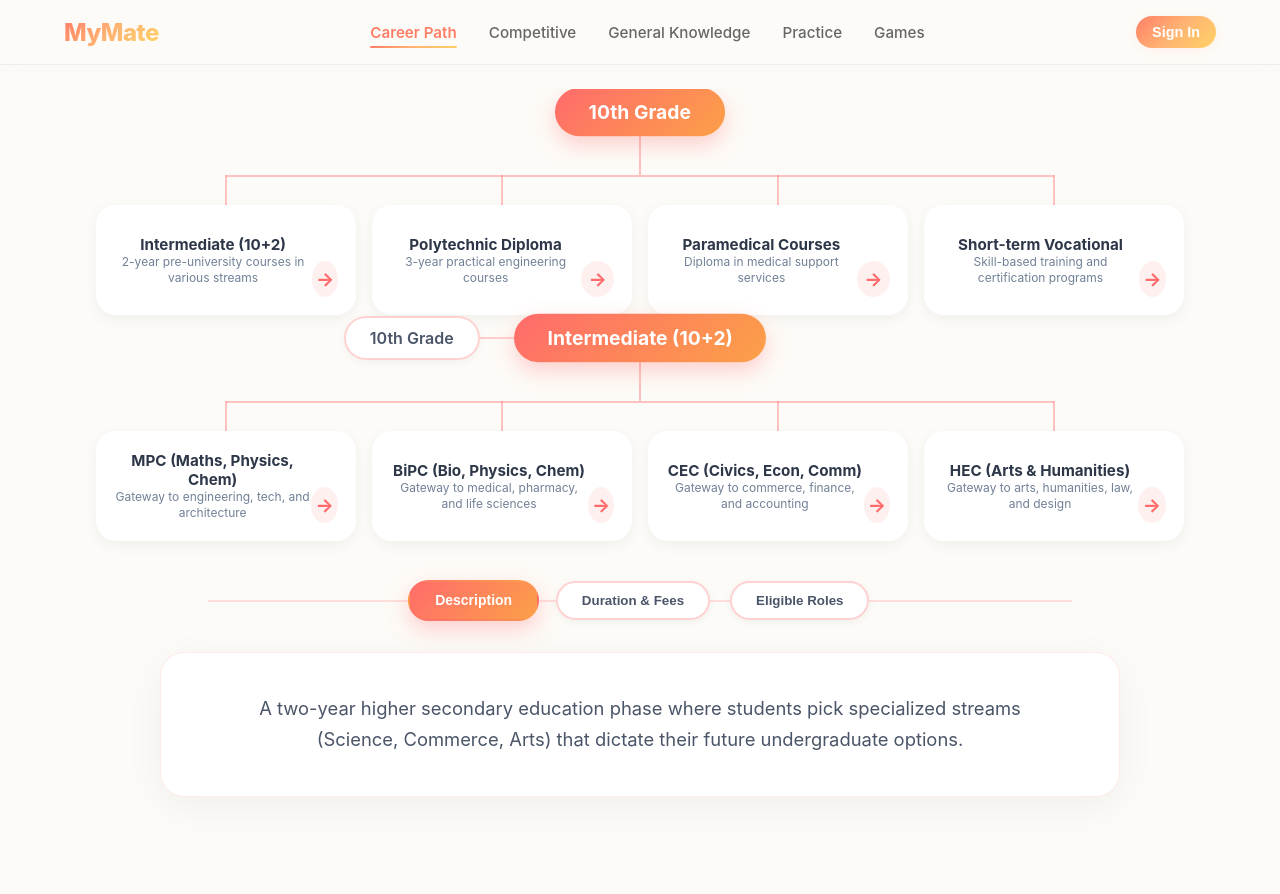
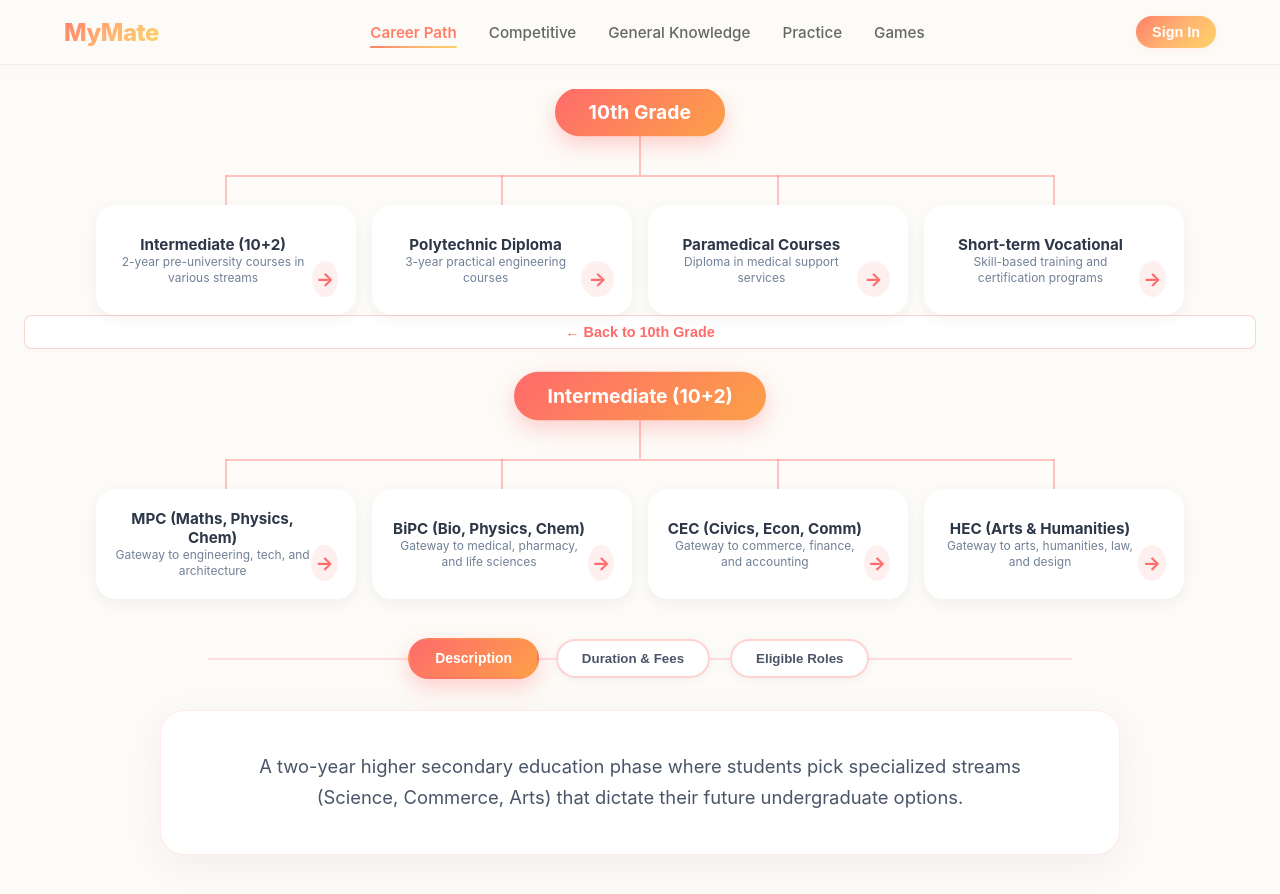
Before and after one commit to mymate01/mymate-app, a Next.js app: page /career-path in a window 1280 px wide. Both pictures are taken after a click on the element 226 px from the left and 260 px from the top of the page. Shown: the top 894 px of the page. Before the commit the page ends 861 px from the top, so only its background shows below. Built offline with nearby package versions, Linux system fonts and the light colour scheme.

Commit message:
refactor(MYM-11): replace horizontal history with simple back button to clean up UI

```diff
--- a/src/components/CareerMap/CareerMap.module.css
+++ b/src/components/CareerMap/CareerMap.module.css
@@ -17,37 +17,25 @@
   z-index: 10;
 }
 
-.historyPathLeft {
-  grid-column: 1;
-  justify-self: end;
-  display: flex;
-  align-items: center;
+.backButton {
+  background: white;
+  border: 1px solid #e2e8f0;
+  border-radius: 20px;
+  padding: 8px 16px;
+  color: #64748b;
+  font-weight: 600;
+  font-size: 0.9rem;
+  cursor: pointer;
+  transition: all 0.2s ease;
+  margin-bottom: 24px;
+  box-shadow: 0 2px 4px rgba(0,0,0,0.02);
 }
 
-.historyPill {
-  background: white;
-  border: 2px solid rgba(255, 107, 107, 0.3);
-  border-radius: 30px;
-  padding: 10px 24px;
-  color: #4a5568;
-  font-weight: 600;
-  cursor: pointer;
-  white-space: nowrap;
-  box-shadow: 0 2px 8px rgba(0,0,0,0.05);
-  transition: all 0.3s ease;
-}
-
-.historyPill:hover {
-  transform: translateY(-2px);
-  border-color: rgba(255, 107, 107, 0.6);
-  box-shadow: 0 6px 15px rgba(255,107,107,0.15);
-}
-
-.horizontalStem {
-  width: 40px;
-  height: 2px;
-  background: rgba(255, 107, 107, 0.3);
-  flex-shrink: 0;
+.backButton:hover {
+  background: #f8fafc;
+  border-color: #cbd5e1;
+  color: #334155;
+  transform: translateX(-4px);
 }
 
 .activeBranchWrapper {
--- a/src/components/CareerMap/CareerMap.tsx
+++ b/src/components/CareerMap/CareerMap.tsx
@@ -30,31 +30,20 @@ export default function CareerMap({ data }: { data: CareerNode }) {
         {/* Render Active Node and its history path */}
         <div className={styles.activeBranchWrapper} key={activeNode.id}>
 
-          <div className={styles.activeNodeContainer}>
-
-            {/* History path attached to the left */}
+            {/* Back Button for History */}
             {path.length > 1 && (
-              <div className={styles.historyPathLeft}>
-                {path.slice(0, -1).map((node, index) => (
-                  <React.Fragment key={node.id}>
-                    <div
-                      className={styles.historyPill}
-                      onClick={() => handleCrumbClick(index)}
-                      title="Click to go back"
-                    >
-                      {node.label}
-                    </div>
-                    <div className={styles.horizontalStem}></div>
-                  </React.Fragment>
-                ))}
-              </div>
+              <button
+                className={styles.backButton}
+                onClick={() => handleCrumbClick(path.length - 2)}
+              >
+                ← Back to {path[path.length - 2].label}
+              </button>
             )}
 
             {/* The Active Node */}
             <div className={styles.activeNodePill}>
               {activeNode.label}
             </div>
-          </div>
 
           {hasChildren && (
             <>
```
